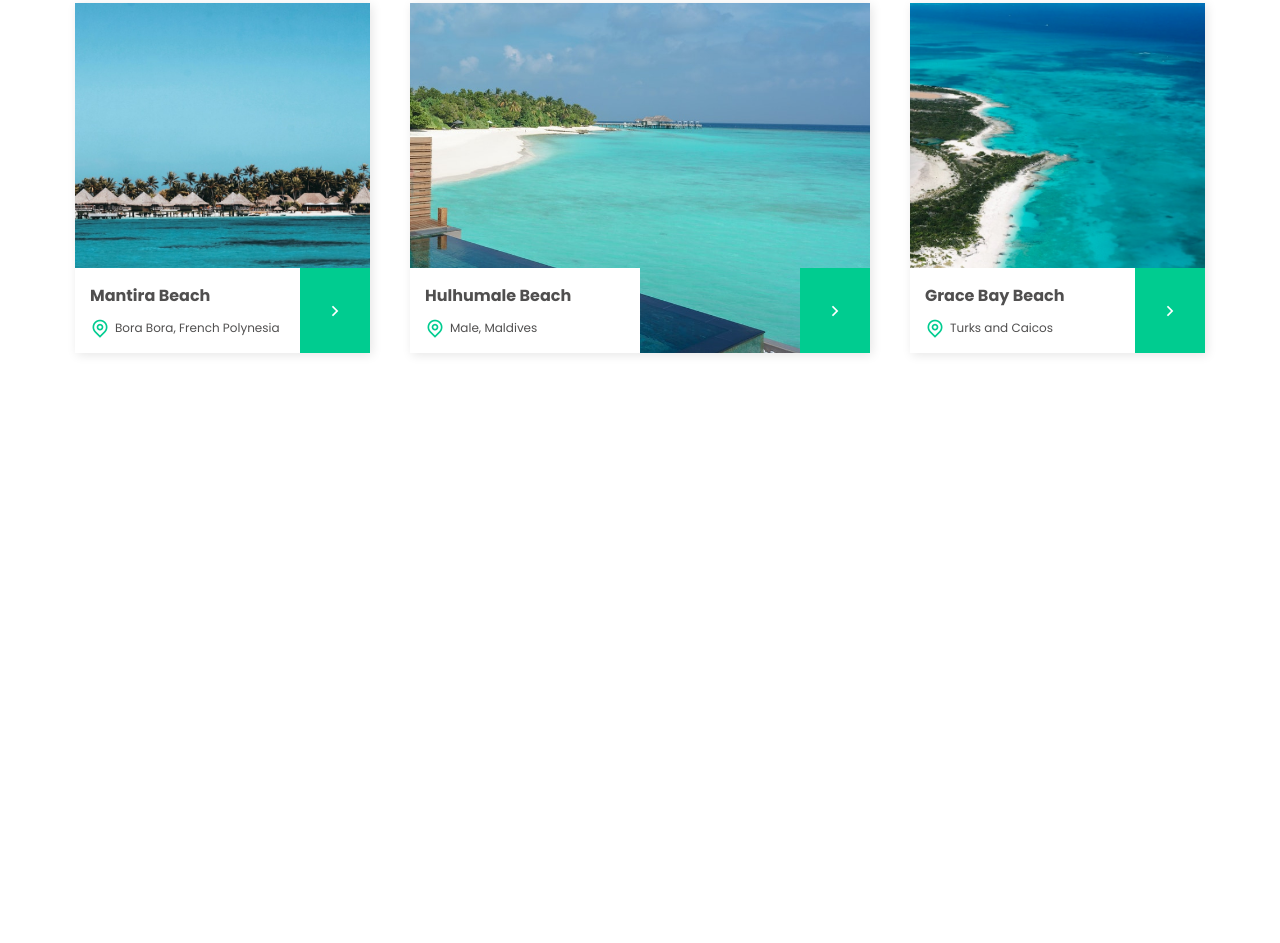
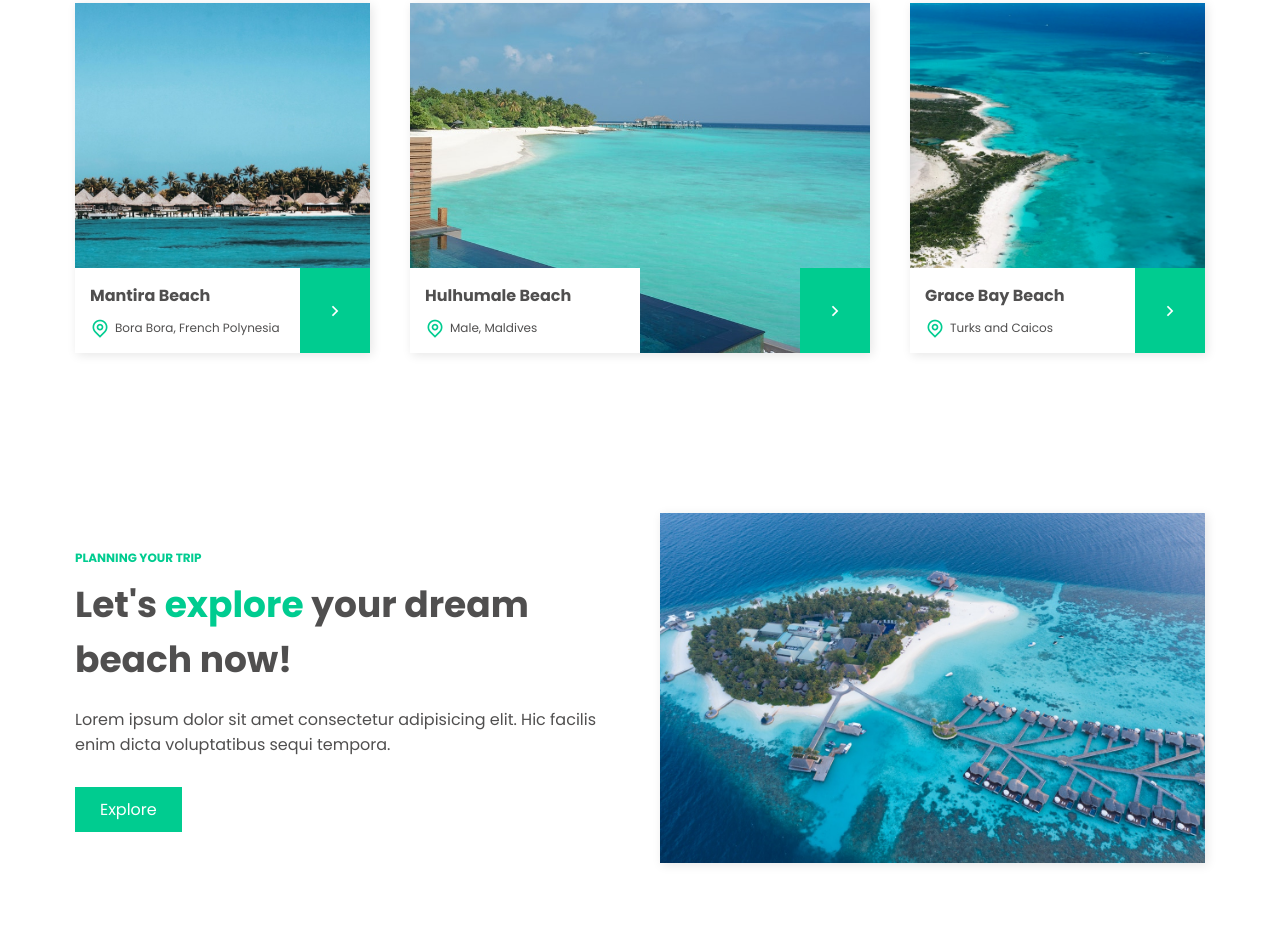
Before and after one commit to shahulhameed98/SeaTravel-Responsive-Website, a plain HTML site: page index.html in a window 1280 px wide. Shown: the part 1327-2270 px from the top of the page. Before the commit the page ends 1760 px from the top, so only its background shows below. Drawn offline with nearby package versions, Linux system fonts and the light colour scheme.

Commit message:
04-Sea-Travel-Website-Upto-Plan-Trip-Section

```diff
--- a/css/styles.css
+++ b/css/styles.css
@@ -292,7 +292,7 @@ i {
 	background-color: #00be85;
 }
 /* Popular-destinations */
-.popular-destinations-container{
+.popular-destinations-container {
 	gap: var(--gap-lg);
 }
 
@@ -343,6 +343,11 @@ i {
 .btn.place-items-center {
 	display: inline-flex;
 }
+
+/* Plan trip */
+.plan-trip-container {
+	gap: var(--gap-lg);
+}
 /* Newsletter */
 
 /* Footer */
@@ -350,7 +355,8 @@ i {
 /* Media queries */
 @media screen and (min-width: 768px) {
 	.showcase-container,
-	.popular-destinations-container {
+	.popular-destinations-container,
+	.plan-trip-container {
 		grid-template-columns: repeat(2, 1fr);
 		align-items: center;
 	}
--- a/index.html
+++ b/index.html
@@ -177,7 +177,25 @@
 			<!-- End popular-destinations -->
 
 			<!-- Start plan trip -->
-
+			<section class="plan-trip section" id="plan-trip">
+				<div class="plan-trip-container container d-grid">
+					<div class="plan-trip-data">
+						<span class="tagline">Planning your Trip</span>
+						<h1 class="title main-title">
+							Let's <span class="accent-text">explore</span> your dream beach
+							now!
+						</h1>
+						<p class="description">
+							Lorem ipsum dolor sit amet consectetur adipisicing elit. Hic
+							facilis enim dicta voluptatibus sequi tempora.
+						</p>
+						<a href="#" class="btn">Explore</a>
+					</div>
+					<div class="beach-data-wrapper image-box">
+						<img src="./images/plan-trip-image.jpg" alt="plan-trip-image" />
+					</div>
+				</div>
+			</section>
 			<!-- End plan trip -->
 
 			<!-- Start newsletter -->
```
